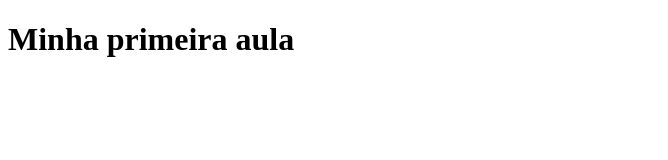
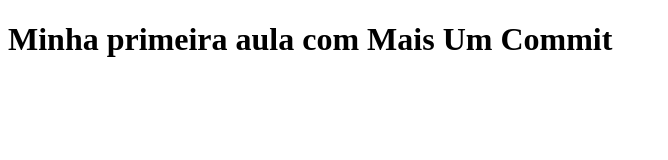
Before and after one commit to pedrovicino/aula-1, a plain HTML site: page index.html in a window 1280 px wide. Shown: the whole page, without its empty margins (0-668 px from the left). Drawn offline with Linux system fonts and the light colour scheme.

Commit message:
Adicionamos mais uma parte de texto para o nosso código

```diff
--- a/index.html
+++ b/index.html
@@ -1,11 +1,14 @@
 <!DOCTYPE html>
 <html lang="pt-br">
+
 <head>
     <meta charset="UTF-8">
     <meta http-equiv="X-UA-Compatible" content="IE=edge">
     <title>Aula 1</title>
 </head>
+
 <body>
-    <h1>Minha primeira aula</h1>
+    <h1>Minha primeira aula com Mais Um Commit</h1>
 </body>
+
 </html>
```
